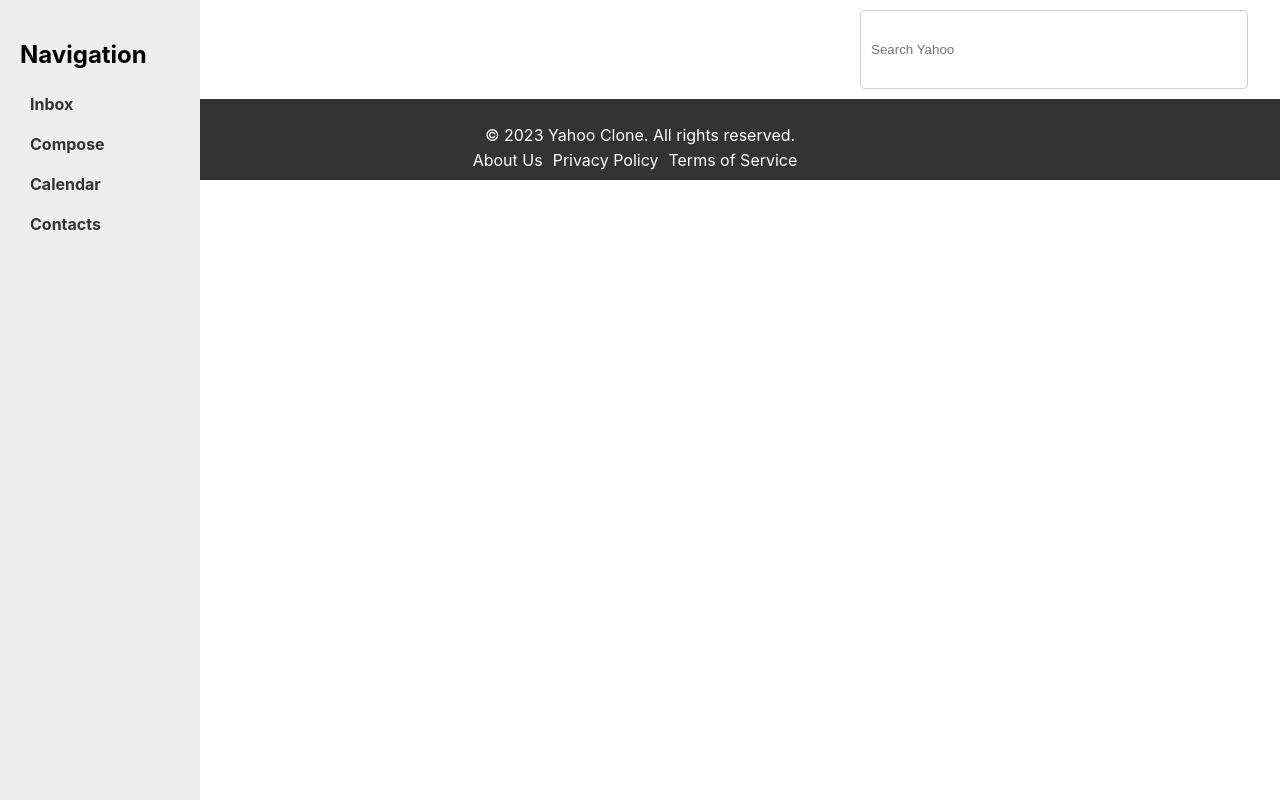
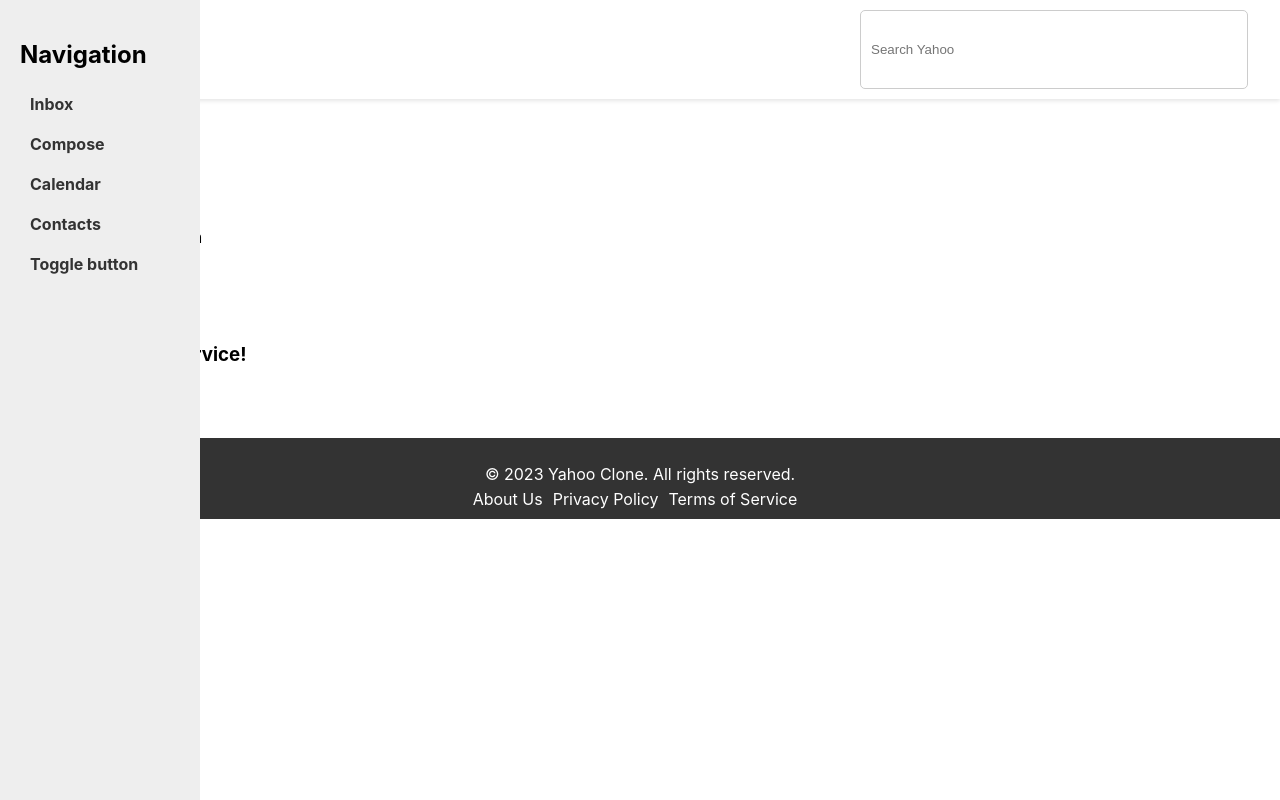
Before and after one commit to mohamedmehdigara/react-yahoo-clone, a React (Create React App) app: page /Inbox in a window 1280 px wide. Built offline with nearby package versions, Linux system fonts and the light colour scheme; grey boxes are pictures that could not be loaded.

Commit message:
added files

```diff
--- a/src/App.js
+++ b/src/App.js
@@ -1,4 +1,4 @@
-import React from 'react';
+import React, {useState} from 'react';
 import { BrowserRouter as Router, Routes, Route } from 'react-router-dom';
 import Header from "./components/Header"
 import Footer from './components/Footer'; // Assuming Footer component
@@ -10,8 +10,13 @@ import NewsCard from "./components/NewsCard"
 import SearchBar from "./components/SearchBar"
 import Sidebar from './components/Sidebar';
 import NewsList from './components/NewsList';
+import Inbox from './components/Inbox';
+import ToggleButton from './components/ToggleButton';
 
 const App = () => {
+
+  const [isSidebarVisible, setIsSidebarVisible] = useState(false); // State to track sidebar visibility
+
   // Sample email data (replace with actual data fetching logic)
   const emails = [
     { id: 1, sender: 'John Doe', subject: 'Important Meeting', timestamp: '2024-05-31', unread: true },
@@ -31,8 +36,8 @@ const App = () => {
       <div className="app">
         <Header />  {/* Render the Header component */}
         <main className="main-content">
-          <Sidebar /> {/* Render the Sidebar component */}
-          <Routes>
+        <Sidebar isVisible={isSidebarVisible} />
+                  <Routes>
             <Route
               path="/"
               element={
@@ -46,9 +51,11 @@ const App = () => {
                 </>
               }
             />
+            <Route path="/togglebutton" element={<ToggleButton />} />  {/* Render SearchResults */}
             <Route path="/search" element={<SearchResults />} />  {/* Render SearchResults */}
             <Route path="/compose" element={<ComposeEmail />} />  {/* Render ComposeEmail */}
             <Route path="/email/:emailId" element={<EmailView emails={emails} />} /> {/* Render EmailView with emailId */}
+            <Route path="/Inbox" element={<Inbox />} />
           </Routes>
         </main>
         <Footer />  {/* Render the Footer component */}
--- /dev/null
+++ b/src/components/Inbox.js
@@ -0,0 +1,80 @@
+import React, { useState } from 'react';
+import styled from 'styled-components';
+
+const InboxContainer = styled.div`
+  display: flex; /* Create a flexbox for side-by-side layout */
+`;
+
+const InboxContent = styled.div`
+  flex: 1; /* Allow content to fill remaining space */
+  padding: 20px;
+`;
+
+const EmailList = styled.ul`
+  list-style: none; /* Remove default bullet points */
+  padding: 0;
+  margin: 0;
+`;
+
+const EmailListItem = styled.li`
+  margin-bottom: 10px;
+  cursor: pointer; /* Indicate clickable behavior for email selection */
+
+  &:hover {
+    background-color: #f5f5f5; /* Add subtle hover effect */
+  }
+`;
+
+const EmailSubject = styled.h3`
+  margin-bottom: 5px;
+`;
+
+const EmailDetails = styled.div`
+  border: 1px solid #ddd;
+  padding: 10px;
+  margin-top: 20px;
+`;
+
+const Inbox = () => {
+  // Sample email data (replace with your actual data or logic to fetch)
+  const emails = [
+    { id: 1, subject: 'Important Update', from: 'noreply@important.com', snippet: 'This is an important update you should read.' },
+    { id: 2, subject: 'Meeting Reminder', from: 'John Doe', snippet: 'Meeting reminder for tomorrow at 10:00 AM.' },
+    { id: 3, subject: 'Welcome to Our Service!', from: 'Welcome Team', snippet: 'Get started with our new service today!' },
+  ];
+
+  // State to manage selected email (optional)
+  const [selectedEmail, setSelectedEmail] = useState(null);
+
+  // Function to handle email selection (optional)
+  const handleEmailClick = (email) => {
+    setSelectedEmail(email); // Update selected email state
+  };
+
+  return (
+    <InboxContainer>
+      {/* Content on the right side */}
+      <InboxContent>
+        <h2>Inbox</h2>
+        <EmailList>
+          {emails.map((email) => (
+            <EmailListItem key={email.id} onClick={() => handleEmailClick(email)}>
+              <EmailSubject>{email.subject}</EmailSubject>
+              <p>{email.from}</p>
+            </EmailListItem>
+          ))}
+        </EmailList>
+        {selectedEmail && (
+          <EmailDetails>
+            <h3>{selectedEmail.subject}</h3>
+            <p>From: {selectedEmail.from}</p>
+            <p>{selectedEmail.snippet}</p>
+            {/* Add more details or functionality for viewing email content */}
+          </EmailDetails>
+        )}
+      </InboxContent>
+    </InboxContainer>
+  );
+};
+
+export default Inbox;
--- a/src/components/Sidebar.js
+++ b/src/components/Sidebar.js
@@ -53,6 +53,9 @@ const Sidebar = () => {
         <StyledSidebarNavItem>
           <StyledSidebarNavLink to="/Contacts">Contacts</StyledSidebarNavLink>
         </StyledSidebarNavItem>
+        <StyledSidebarNavItem>
+          <StyledSidebarNavLink to="ToggleButton">Toggle button</StyledSidebarNavLink>
+        </StyledSidebarNavItem>
         {/* Add navigation links for other sections if needed */}
       </StyledSidebarNav>
     </StyledSidebar>
--- /dev/null
+++ b/src/components/ToggleButton.js
@@ -0,0 +1,30 @@
+import React, { useState } from 'react';
+import styled from 'styled-components';
+
+
+const ToggleButton = () => {
+    const ToggleButton = styled.button`
+  position: absolute; /* Use absolute positioning */
+  top: 10px; /* Adjust top position */
+  left: 10px; /* Adjust left position */
+  padding: 5px;
+  border: none;
+  background-color: #ddd;
+  cursor: pointer;
+`;
+
+  const [isSidebarVisible, setIsSidebarVisible] = useState(false); // State to track sidebar visibility
+
+  const toggleSidebar = () => {
+    setIsSidebarVisible(!isSidebarVisible); // Toggle state on button click
+  };
+
+  return (
+    <ToggleButton onClick={toggleSidebar}>
+      {/* Customize icon or text based on current state */}
+      {isSidebarVisible ? 'Hide Sidebar' : 'Show Sidebar'}
+    </ToggleButton>
+  );
+};
+
+export default ToggleButton;
```
